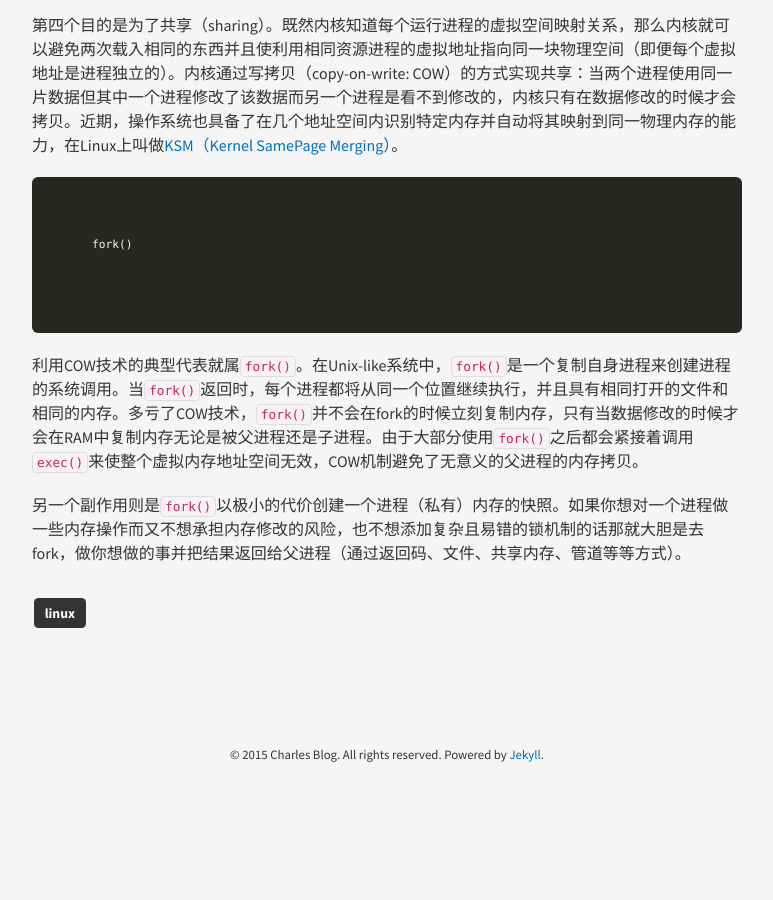
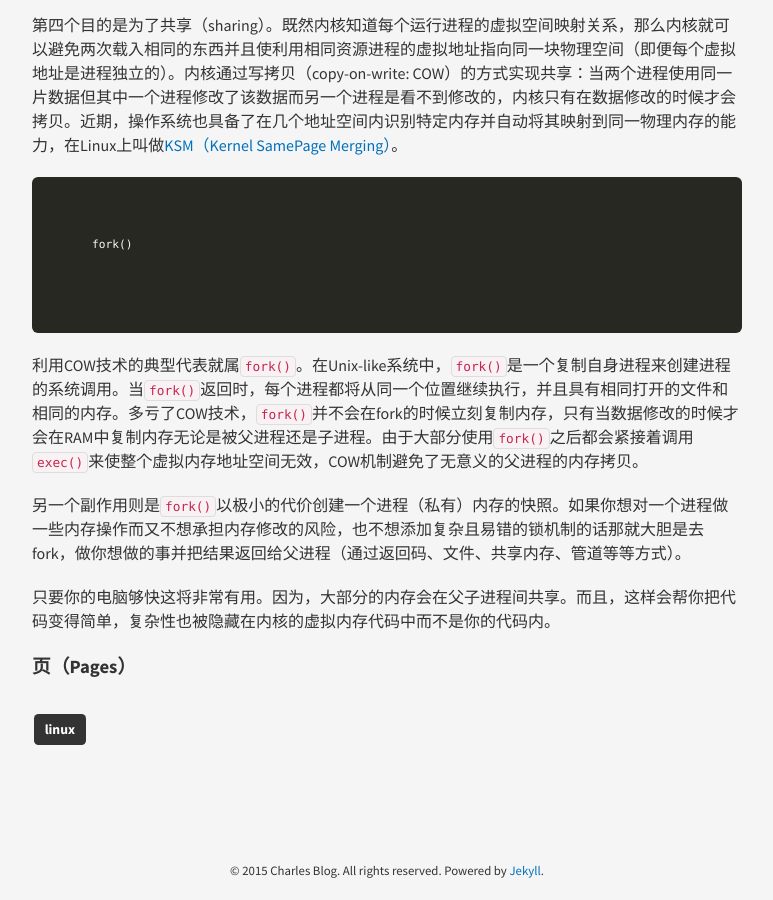
Before and after one commit to JavaCS3/blog, a Jekyll site: the page built from _posts/2015-10-24-talk-about-memory-part-1.md, in a window 1280 px wide and 900 px high, scrolled down 1382 px. Shown: the whole window, without its empty margins (253-1026 px from the left). Built offline with Jekyll 4.4.1, drawn with Linux system fonts in a browser that asks for light colours; nearby versions of some CDN libraries; Markdown is read by kramdown in place of the engine named in the settings; comment, search, counter and statistics services are not loaded; before the commit the page ends 2166 px from its top, so only the background shows below that.

Commit message:
continuing 2015-10-24-talk-about-memory-part-1.md

```diff
--- a/_posts/2015-10-24-talk-about-memory-part-1.md
+++ b/_posts/2015-10-24-talk-about-memory-part-1.md
@@ -34,3 +34,7 @@ title: 内存解析（一）：内存类型（译）
 利用COW技术的典型代表就属`fork()`。在Unix-like系统中，`fork()`是一个复制自身进程来创建进程的系统调用。当`fork()`返回时，每个进程都将从同一个位置继续执行，并且具有相同打开的文件和相同的内存。多亏了COW技术，`fork()`并不会在fork的时候立刻复制内存，只有当数据修改的时候才会在RAM中复制内存无论是被父进程还是子进程。由于大部分使用`fork()`之后都会紧接着调用`exec()`来使整个虚拟内存地址空间无效，COW机制避免了无意义的父进程的内存拷贝。
 
 另一个副作用则是`fork()`以极小的代价创建一个进程（私有）内存的快照。如果你想对一个进程做一些内存操作而又不想承担内存修改的风险，也不想添加复杂且易错的锁机制的话那就大胆是去fork，做你想做的事并把结果返回给父进程（通过返回码、文件、共享内存、管道等等方式）。
+
+只要你的电脑够快这将非常有用。因为，大部分的内存会在父子进程间共享。而且，这样会帮你把代码变得简单，复杂性也被隐藏在内核的虚拟内存代码中而不是你的代码内。
+
+### 页（Pages）
```
